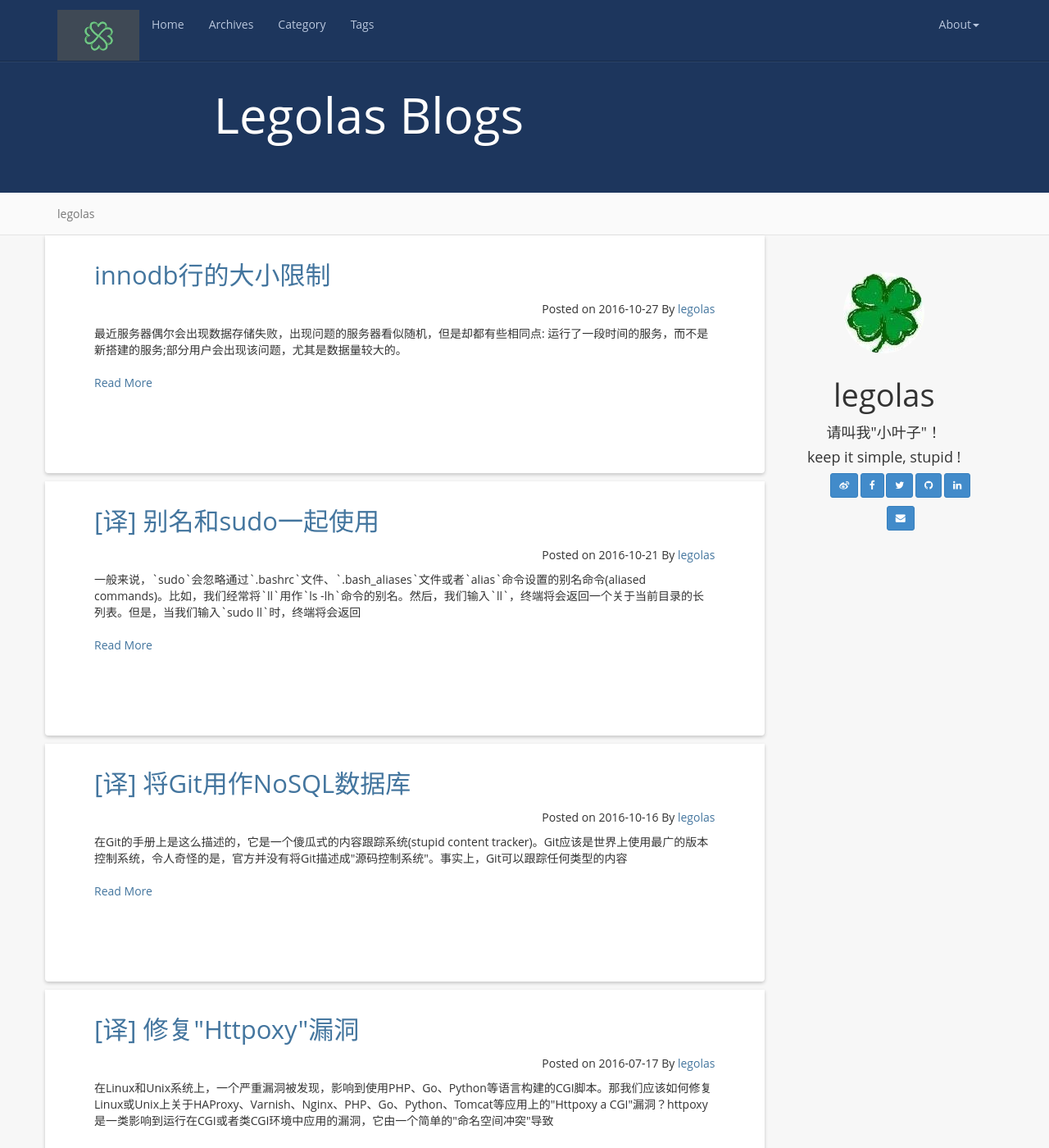
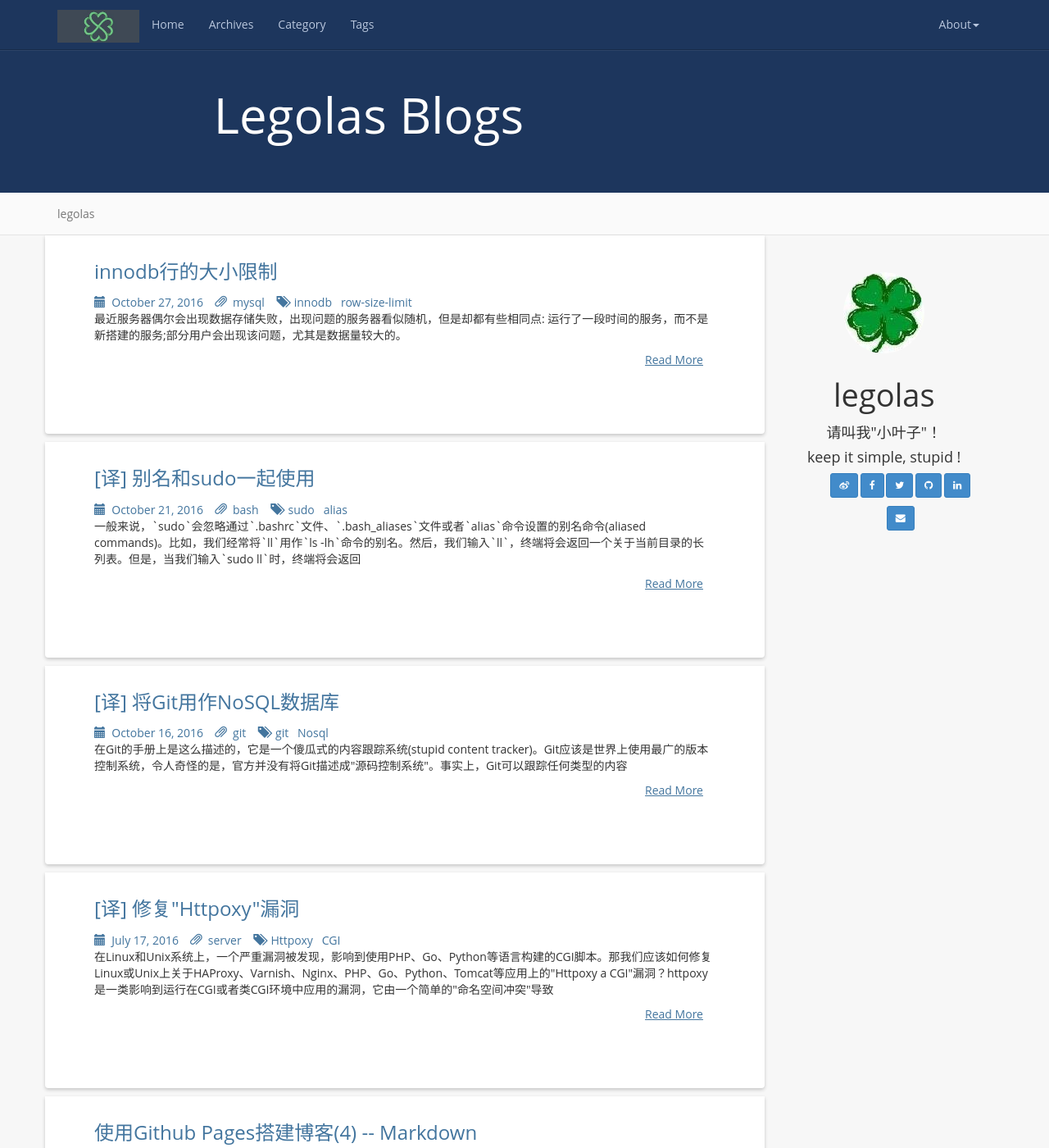
Before and after one commit to legolasNg/legolasNg.github.io, a Jekyll site: the page built from index.html, in a window 1280 px wide and 1400 px high. Shown: the whole window at 82% size. Built offline with Jekyll 4.4.1, drawn with Linux system fonts in a browser that asks for light colours; nearby versions of some CDN libraries; the list of posts is cut into pages by our own code; some of the changed text lies outside the part shown.

Commit message:
[modify]change pages style

```diff
--- a/_includes/header.html
+++ b/_includes/header.html
@@ -19,7 +19,7 @@
                     <a href="{{ '/archives' | prepend: site.baseurl }}">Archives</a>
                 </li>
                 <li>
-                    <a href="{{ '/categories/' | prepend: site.baseurl }}">Category</a>
+                    <a href="{{ '/categories' | prepend: site.baseurl }}">Category</a>
                 </li>
                 <li>
                     <a href="{{ '/tags' | prepend: site.baseurl }}">Tags</a>
@@ -33,7 +33,7 @@
                             <a href="{{ '/about/' | prepend: site.baseurl }}">About</a>
                         </li>
                         <li>
-                            <a href="{{ '/feed.xml' | prepend: site.baseurl }}">Rss</a>
+                            <a href="{{ '/about/feed.xml' | prepend: site.baseurl }}">Rss</a>
                         </li>
                         <li>
                             <a rel="nofollow" target="_blank" href="{{site.github}}">Github</a>
--- a/index.html
+++ b/index.html
@@ -8,36 +8,39 @@ title:	Legolas Blogs
         <div class="col-md-9" role="main">
 			{% for item in site.posts offset: 0 limit: 10  %}
 			<div class="panel docs-content">
-				<header class="post-header">
-					<div style="text-align: left;">
-						<a href="{{ site.baseurl }}{{ item.url }}" title="{{ item.title }}">
-							<h2>{{ item.title }}</h2>
+				<header class="post-title">
+					<a href="{{ site.baseurl }}{{ item.url }}" title="{{ item.title }}">
+						<h3>{{ item.title }}</h3>
+					</a>
+					<div class="post-title">
+						<a>
+							<i class="glyphicon glyphicon-calendar"></i>
+							&nbsp;{{ item.date | date: "%B %e, %Y" }}&nbsp;
 						</a>
-					</div>
-					<div style="text-align: right;">
-						<p>
-							<span class="postdate">Posted on {{ item.date | date: "%F" }} </span>
-							By <a type="_blank" href="{{ site.url }}">{{ site.author }}</a>
-						</p>
+						&nbsp;
+						<a><i class="glyphicon glyphicon-paperclip"></i></a>
+						{% for category in item.categories %}
+							<a href="{{ category | prepend: '/categories#' | append: '-ref' }}">&nbsp;{{ category }}&nbsp;</a>
+						{% endfor %}
+						&nbsp;
+						<a><i class="glyphicon glyphicon-tags"></i></a>
+						{% for tag in item.tags %}
+							<a href="{{ tag | prepend: '/tags#' | append: '-ref' }}">&nbsp;{{ tag }}&nbsp;</a>
+						{% endfor %}
 					</div>
 				</header>
 				<article>
 					{% if item.excerpt %}
-						{{ item.excerpt }}
+						<p>{{ item.excerpt }}</p>
 					{% else %}
-						{{ item.content | slice: 0,100 }}
+						<p>{{ item.content | slice: 0,100 }}</p>
 					{% endif %}
+					<div style="text-align: right;">
+						<a href="{{ site.baseurl }}{{ post.url }}">
+							<u>Read More</u>&nbsp;&nbsp;&nbsp;&nbsp;
+						</a>
+					</div>
 				</article>
-				<footer>
-					<div class="pager">
-						<div class="previous">
-							<a href="{{ site.baseurl }}{{ post.url }}">Read More</a>
-						</div>
-						<div class="next">
-
-						</div>
-					</div>
-				</footer>
 			</div>
 			{% endfor %}
         </div>
```
Also changed, not shown: _layouts/post.html (+11 -0 lines), about/books.md (deleted, +0 -10 lines), about/index.md (+7 -3 lines), about/reference.md (deleted, +0 -8 lines), styles/images/logo.jpg.
